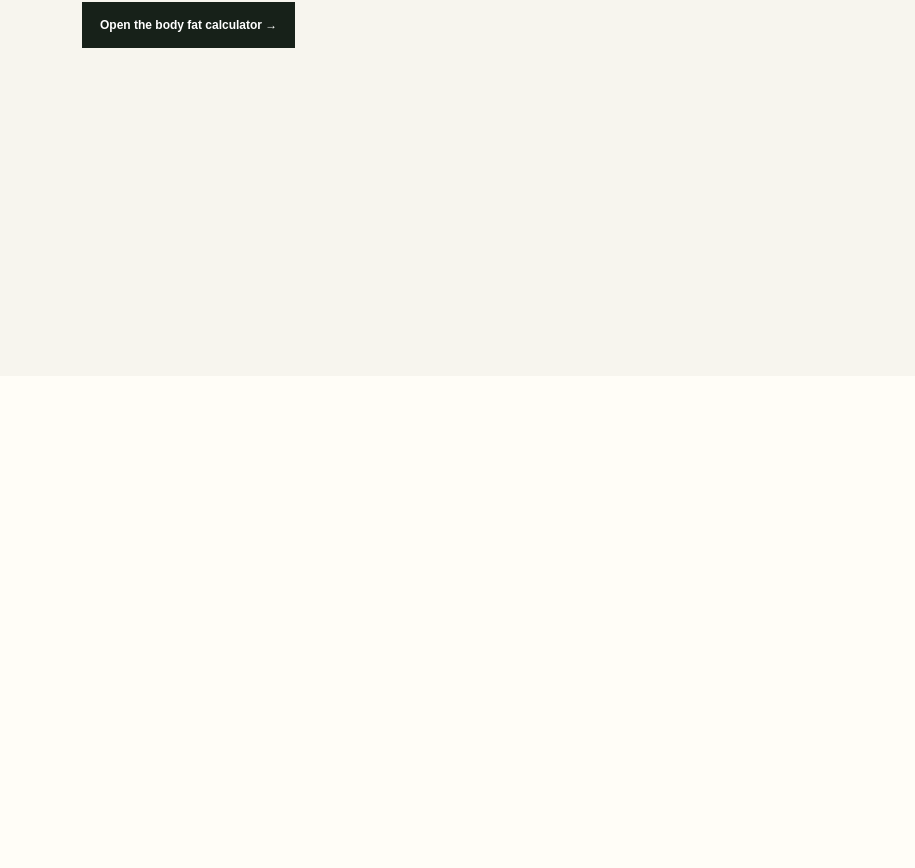
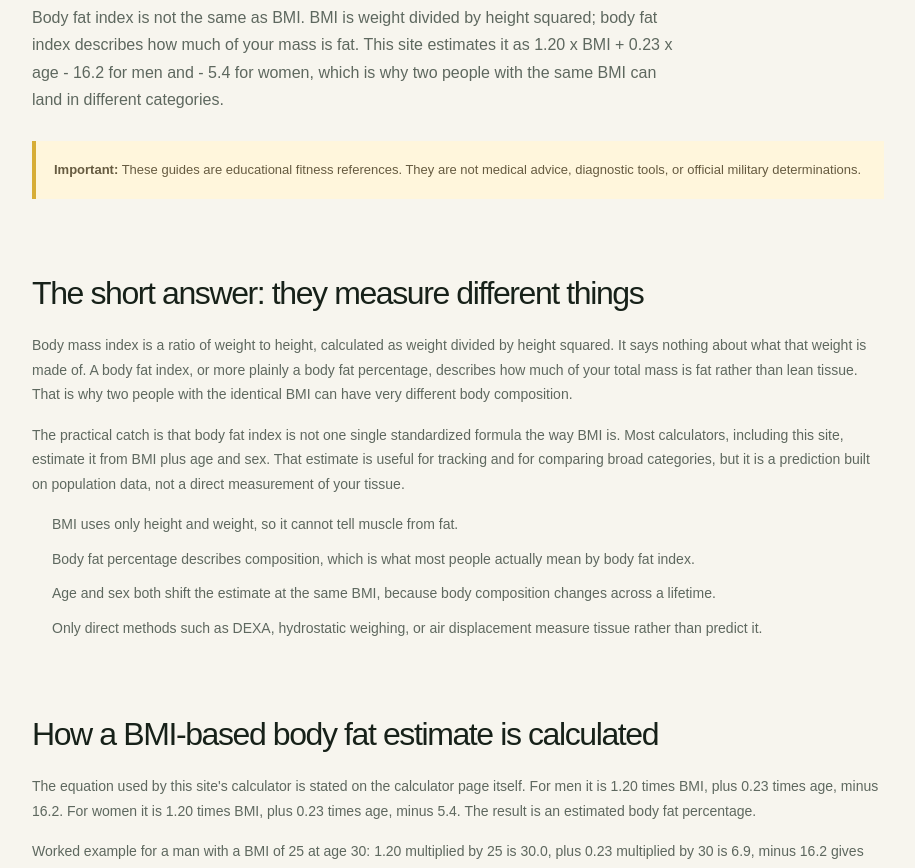
Before and after one commit to lincyang720/aibodyfactcalculator, a Next.js app: page /body-fat-index in a window 1280 px wide. Before the commit this address had no page. Shown: the part 424-1292 px from the top of the page, without its empty margins (182-1097 px from the left). Before the commit the page ends 800 px from the top, so only its background shows below. Built offline with nearby package versions, Linux system fonts and the light colour scheme.

Commit message:
New page: body-fat-index (target word: body fat index, gap G7)

```diff
--- /dev/null
+++ b/app/body-fat-index/page.tsx
@@ -0,0 +1,162 @@
+import type { Metadata } from "next";
+import "../tool-pages.css";
+import { GuidePage } from "../GuidePage";
+
+const canonical = "https://aibodyfatcalculator.com/body-fat-index";
+export const metadata: Metadata = {
+  title: "Body Fat Index vs BMI: What Each Number Really Means",
+  description: "Body fat index and BMI are not the same thing. See how a BMI-based body fat estimate is calculated, why age and sex shift the result, and a computed BMI-to-body-fat table for men and women.",
+  alternates: { canonical },
+  openGraph: {
+    title: "Body Fat Index vs BMI: What Each Number Really Means",
+    description: "How BMI and body fat index differ, the equation behind a BMI-based body fat estimate, and a computed reference table by BMI and age.",
+    url: canonical,
+    siteName: "AI Body Fat Calculator",
+    type: "article",
+  },
+};
+
+const sections = [
+  {
+    title: "The short answer: they measure different things",
+    paragraphs: [
+      "Body mass index is a ratio of weight to height, calculated as weight divided by height squared. It says nothing about what that weight is made of. A body fat index, or more plainly a body fat percentage, describes how much of your total mass is fat rather than lean tissue. That is why two people with the identical BMI can have very different body composition.",
+      "The practical catch is that body fat index is not one single standardized formula the way BMI is. Most calculators, including this site, estimate it from BMI plus age and sex. That estimate is useful for tracking and for comparing broad categories, but it is a prediction built on population data, not a direct measurement of your tissue.",
+    ],
+    bullets: [
+      "BMI uses only height and weight, so it cannot tell muscle from fat.",
+      "Body fat percentage describes composition, which is what most people actually mean by body fat index.",
+      "Age and sex both shift the estimate at the same BMI, because body composition changes across a lifetime.",
+      "Only direct methods such as DEXA, hydrostatic weighing, or air displacement measure tissue rather than predict it.",
+    ],
+  },
+  {
+    title: "How a BMI-based body fat estimate is calculated",
+    paragraphs: [
+      "The equation used by this site's calculator is stated on the calculator page itself. For men it is 1.20 times BMI, plus 0.23 times age, minus 16.2. For women it is 1.20 times BMI, plus 0.23 times age, minus 5.4. The result is an estimated body fat percentage.",
+      "Worked example for a man with a BMI of 25 at age 30: 1.20 multiplied by 25 is 30.0, plus 0.23 multiplied by 30 is 6.9, minus 16.2 gives 20.7 percent. The same BMI and age for a woman gives 1.20 times 25 equals 30.0, plus 6.9, minus 5.4, which is 31.5 percent. Same BMI, same age, an eleven point difference driven entirely by sex.",
+    ],
+    bullets: [
+      "Men: estimated body fat % = 1.20 x BMI + 0.23 x age - 16.2.",
+      "Women: estimated body fat % = 1.20 x BMI + 0.23 x age - 5.4.",
+      "The age term means the estimate rises about 2.3 points per decade at a fixed BMI.",
+    ],
+  },
+  {
+    title: "Computed estimates for men, by BMI and age",
+    paragraphs: [
+      "The table below was computed from the equation above and then placed into the ACE adult reference categories used on this site. It shows how far a single BMI value can spread once age is taken into account.",
+    ],
+    bullets: [
+      "BMI 20, age 20: 12.4% - Athletes",
+      "BMI 20, age 30: 14.7% - Fitness",
+      "BMI 20, age 40: 17.0% - Fitness",
+      "BMI 20, age 50: 19.3% - Average",
+      "BMI 25, age 20: 18.4% - Average",
+      "BMI 25, age 30: 20.7% - Average",
+      "BMI 25, age 40: 23.0% - Average",
+      "BMI 25, age 50: 25.3% - Obese",
+      "BMI 30, age 20: 24.4% - Average",
+      "BMI 30, age 30: 26.7% - Obese",
+      "BMI 30, age 40: 29.0% - Obese",
+      "BMI 30, age 50: 31.3% - Obese",
+      "BMI 35, age 20: 30.4% - Obese",
+      "BMI 35, age 30: 32.7% - Obese",
+      "BMI 35, age 40: 35.0% - Obese",
+      "BMI 35, age 50: 37.3% - Obese",
+    ],
+  },
+  {
+    title: "Computed estimates for women, by BMI and age",
+    paragraphs: [
+      "Women carry more essential fat than men, so the same BMI maps to a higher estimated body fat percentage at every age. The category cutoffs are also different, which is why a direct comparison against the men's table would be misleading.",
+    ],
+    bullets: [
+      "BMI 20, age 20: 23.2% - Fitness",
+      "BMI 20, age 30: 25.5% - Average",
+      "BMI 20, age 40: 27.8% - Average",
+      "BMI 20, age 50: 30.1% - Average",
+      "BMI 25, age 20: 29.2% - Average",
+      "BMI 25, age 30: 31.5% - Average",
+      "BMI 25, age 40: 33.8% - Obese",
+      "BMI 25, age 50: 36.1% - Obese",
+      "BMI 30, age 20: 35.2% - Obese",
+      "BMI 30, age 30: 37.5% - Obese",
+      "BMI 30, age 40: 39.8% - Obese",
+      "BMI 30, age 50: 42.1% - Obese",
+      "BMI 35, age 20: 41.2% - Obese",
+      "BMI 35, age 30: 43.5% - Obese",
+      "BMI 35, age 40: 45.8% - Obese",
+      "BMI 35, age 50: 48.1% - Obese",
+    ],
+  },
+  {
+    title: "Why the same BMI gives different body fat",
+    paragraphs: [
+      "The age coefficient is the main reason a stable BMI still produces a rising body fat estimate. Body composition tends to shift toward a higher fat share as people get older, and the equation reflects that population-level pattern. It is a trend, not a verdict on any one person.",
+      "Muscular builds are the other classic mismatch. A lifter with a high BMI because of muscle will still get a high estimated body fat number from a BMI-based equation, because the equation cannot see lean mass. For that person a circumference method such as the U.S. Navy tape method is usually a better starting point than any BMI-derived figure.",
+    ],
+    bullets: [
+      "If your BMI is high mostly because of muscle, prefer a tape or Navy-method estimate.",
+      "If you are tracking a cut or a recomposition, use one method consistently and read the trend, not the daily value.",
+      "Hydration, meal timing, and training can move scale-based readings without any real change in tissue.",
+    ],
+  },
+  {
+    title: "Which number should you actually track",
+    paragraphs: [
+      "Use BMI when you want a quick population-level screening number that requires no equipment. Use a body fat estimate when the question is about composition rather than size. For most people the most useful habit is to record one consistent method every two to four weeks and look at the direction of travel.",
+      "Treat any index as a starting point for a conversation or a training decision, not as a measurement of your body. If you need a precise figure for medical or performance reasons, a lab method is the right tool.",
+    ],
+    bullets: [
+      "Screening and simplicity: BMI.",
+      "Composition and physique goals: body fat percentage.",
+      "Precision for clinical or athletic decisions: DEXA, hydrostatic weighing, or air displacement.",
+    ],
+  },
+];
+
+const faqs = [
+  {
+    question: "What is body fat index?",
+    answer: "It is not one single standardized measure. In practice people use it to mean body fat percentage, the share of total mass that is fat. This site estimates it from BMI, age, and sex, and the equation is published on the calculator page.",
+  },
+  {
+    question: "Is body fat index the same as BMI?",
+    answer: "No. BMI is weight divided by height squared and ignores composition. Body fat percentage describes how much of the mass is fat. Two people with the same BMI can sit in different body fat categories.",
+  },
+  {
+    question: "What is a good body fat index?",
+    answer: "It depends on sex and goal. Using the ACE adult ranges shown on this site, men fall into the fitness band from 14.0 to 17.9 percent and women from 21.0 to 24.9 percent, with athletes below those bands and average or obese ranges above them.",
+  },
+  {
+    question: "Why does my estimated body fat rise when my BMI stays the same?",
+    answer: "The equation includes an age term of 0.23 per year, so at a fixed BMI the estimate climbs about 2.3 percentage points every decade. It reflects a population-level shift in composition, not a change you can see in the mirror week to week.",
+  },
+  {
+    question: "Can I get my body fat index without a scan?",
+    answer: "Yes, estimated. A BMI-based equation needs only height, weight, age, and sex. A tape-based method such as the U.S. Navy circumference method usually tracks muscular people better. Both give estimates, and the trend over several weeks is more informative than a single reading.",
+  },
+];
+
+export default function Page() {
+  return (
+    <GuidePage
+      eyebrow="BODY COMPOSITION GUIDE"
+      title="Body Fat Index vs BMI: What Each Number Really Means"
+      lede="Body fat index is not the same as BMI. BMI is weight divided by height squared; body fat index describes how much of your mass is fat. This site estimates it as 1.20 x BMI + 0.23 x age - 16.2 for men and - 5.4 for women, which is why two people with the same BMI can land in different categories."
+      canonical={canonical}
+      sections={sections}
+      faqs={faqs}
+      sources={[
+        { label: "AI Body Fat Calculator: the BMI method equation and ACE reference ranges", href: "https://aibodyfatcalculator.com/body-fat-calculator" },
+        { label: "CDC: About Body Mass Index", href: "https://www.cdc.gov/bmi/about/index.html" },
+      ]}
+      related={[
+        { label: "Body Fat Percentage Chart", href: "/body-fat-percentage-chart" },
+        { label: "BMI Calculator", href: "/bmi-calculator" },
+        { label: "AI Body Fat Calculator", href: "/" },
+      ]}
+    />
+  );
+}
--- a/app/sitemap.ts
+++ b/app/sitemap.ts
@@ -21,6 +21,7 @@ export default function sitemap(): MetadataRoute.Sitemap {
     {url:`${base}/ffmi-vs-bmi`,lastModified:new Date(),changeFrequency:"monthly",priority:.75},
     {url:`${base}/body-fat-percentage-chart-men-women-age`,lastModified:new Date(),changeFrequency:"monthly",priority:.75},
     {url:`${base}/army-body-fat-standards-2026`,lastModified:new Date(),changeFrequency:"monthly",priority:.75},
+    {url:`${base}/body-fat-index`,lastModified:new Date(),changeFrequency:"monthly",priority:.75},
     {url:`${base}/signs-body-fat-percentage-too-high`,lastModified:new Date(),changeFrequency:"monthly",priority:.7},
     {url:`${base}/privacy`,lastModified:new Date(),changeFrequency:"yearly",priority:.2},
     {url:`${base}/terms`,lastModified:new Date(),changeFrequency:"yearly",priority:.2},
```
Also changed, not shown: 1 other file (tests, documents, lock files or other folders).
